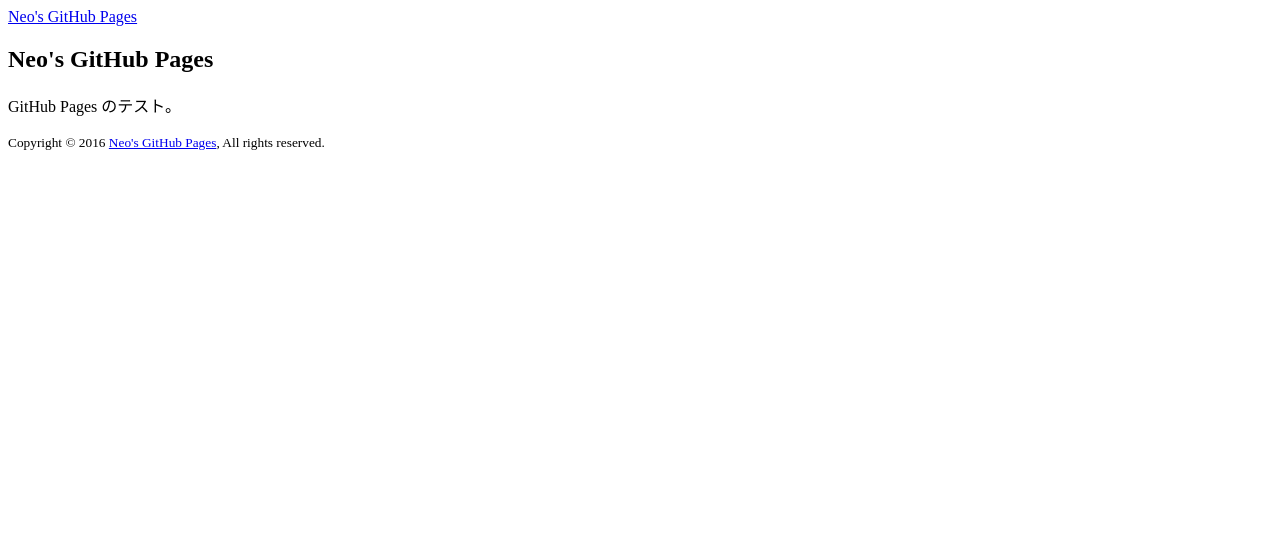
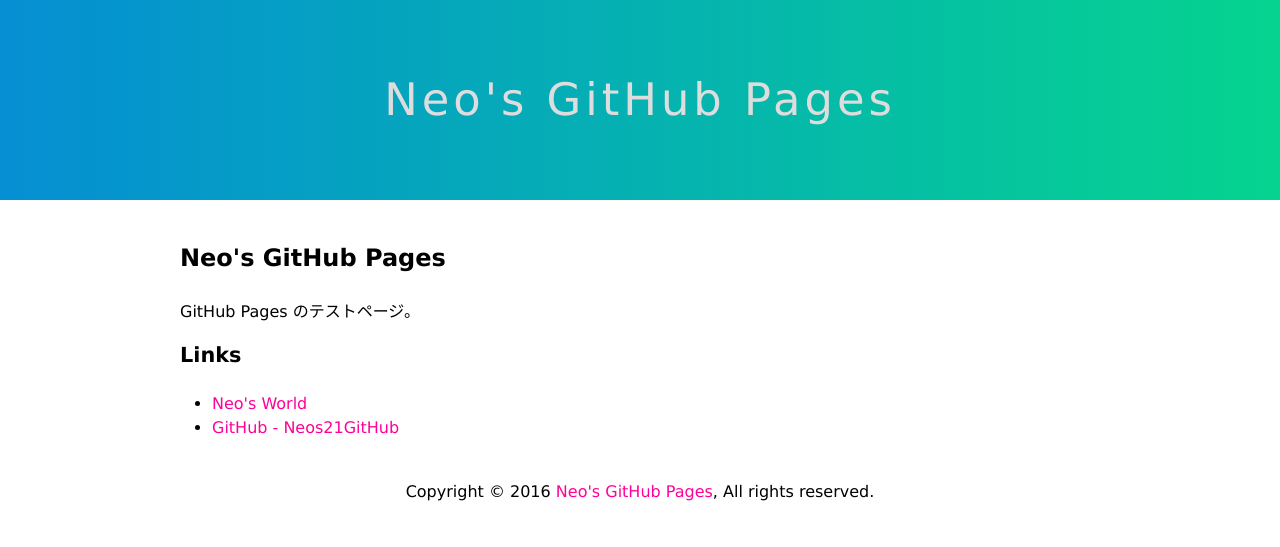
Before and after one commit to Neos21/neos21.github.io, a plain HTML site: page index.html in a window 1280 px wide. Drawn offline with Linux system fonts and the light colour scheme.

Commit message:
Add Stylesheets.

```diff
--- a/index.html
+++ b/index.html
@@ -7,6 +7,8 @@
     <meta name="robots" content="index, follow">
     <meta name="viewport" content="width=device-width, initial-scale=1">
     <meta http-equiv="X-UA-Compatible" content="IE=edge">
+    <link rel="stylesheet" href="reset.css">
+    <link rel="stylesheet" href="style.css">
     <title>Neo's GitHub Pages</title>
   </head>
   <body id="neos21-github-io">
@@ -16,7 +18,14 @@
     <main id="main">
       <section>
         <h1>Neo's GitHub Pages</h1>
-        <p>GitHub Pages のテスト。</p>
+        <p>GitHub Pages のテストページ。</p>
+        <section>
+          <h2>Links</h2>
+          <ul>
+            <li><a href="http://neo.s21.xrea.com/">Neo's World</a></li>
+            <li><a href="https://github.com/Neos21GitHub">GitHub - Neos21GitHub</a></li>
+          </ul>
+        </section>
       </section>
     </main>
     <footer id="footer">
--- /dev/null
+++ b/reset.css
@@ -0,0 +1,157 @@
+/**
+ * Neo's World : [Reset CSS]
+ * http://neo.s21.xrea.com/
+ * http://neos21github.github.io/
+ */
+
+
+/* ==================== Global ==================== */
+
+
+/* input など Form 部品は制御しない */
+html, body, div, span,
+header, footer, nav, main, section, article, aside, address,
+h1, h2, h3, h4, h5, h6, p, pre, img,
+ul, ol, li, dl, dt, dd, q, blockquote,
+table, caption, thead, tfoot, tbody, tr, th, td,
+em, strong, del, ins, dfn, abbr, code, mark,
+iframe, form, fieldset, legend, label,
+details, summary, figure, figcaption, object, embed, audio, video, canvas,
+small, s, i, b, cite, time, var, samp, kbd, sub, sup {
+    margin:0;
+    padding:0;
+    border:0;
+    font-size:100%;
+    font-style:normal;
+    background:transparent;
+    text-decoration:none;
+    vertical-align:baseline;
+}
+
+a {
+    margin:0;
+    padding:0;
+    font-size:100%;
+    background:transparent;
+    vertical-align:baseline;
+}
+
+/* HTML5 の新要素をブロック要素として定義 */
+header, footer, nav, main, section, article, aside,
+details, figcaption, figure {
+    display:block;
+}
+
+*, *::before, *::after {
+    -webkit-box-sizing:border-box;
+       -moz-box-sizing:border-box;
+        -ms-box-sizing:border-box;
+         -o-box-sizing:border-box;
+            box-sizing:border-box;
+}
+
+
+/* ==================== Page Style ==================== */
+
+
+/* 常に縦スクロールバー表示 */
+html {
+    width:100%;
+    height:100%;
+    overflow-y:scroll;
+}
+
+body {
+    width:100%;
+    height:100%;
+    line-height:1;
+    word-wrap:break-word;    /* 長い英単語も折り返す */
+    font-family:"Verdana", "游ゴシック", "YuGothic", "ヒラギノ角ゴ Pro", "Hiragino Kaku Gothic Pro", "メイリオ", "Meiryo", sans-serif;
+    font-weight:500;    /* Windows の 游ゴシック Light が細いため指定・ヒラギノ・メイリオの場合は normal と同様の表示 */
+}
+
+
+/* ==================== Reset ==================== */
+
+
+blockquote, q {
+    quotes:none;
+}
+
+blockquote::before, blockquote::after, q::before, q::after {
+    content:"";
+    content:none;
+}
+
+
+/* ==================== Default Styles ==================== */
+
+
+h1, h2, h3, h4, h5, h6, caption, th, dt, em, strong {
+    font-weight:bold;
+}
+
+del {
+    text-decoration:line-through;
+}
+
+ins {
+    text-decoration:underline;
+}
+
+mark {
+    background-color:#ffff00;
+}
+
+/* IE で下線が付かない対策・Firefox だと text-decoration で下線が付くのは Global にて text-decoration:none; 指定済 */
+dfn, abbr {
+    border-bottom:1px dotted;
+    cursor:help;
+}
+
+pre, code,
+var, samp, kbd {
+    font-family:monospace;
+}
+
+
+/* ==================== Table ==================== */
+
+
+table {
+    border-collapse:collapse;
+    border-spacing:0;
+}
+
+td, th {
+    border:1px solid #cccccc;
+    empty-cells:show;
+}
+
+caption, th {
+    text-align:center;
+}
+
+
+/* ==================== Etc ==================== */
+
+
+hr {
+    display:block;
+    height:1px;
+    border:0;
+    border-top:1px solid #cccccc;
+    margin:1em 0;
+    padding:0;
+}
+
+input, select {
+    vertical-align:middle;
+}
+
+/* 画像を縦に並べた時に余白が出ないようにする */
+img {
+    vertical-align:top;
+    font-size:0;
+    line-height:0;
+}
--- /dev/null
+++ b/style.css
@@ -0,0 +1,110 @@
+/**
+ * Neo's World : [GitHub Pages Style]
+ * http://neo.s21.xrea.com/
+ * http://neos21github.github.io/
+ */
+
+
+
+/* ============================== Global ============================== */
+
+
+body {
+    color:#000000;
+    background:#ffffff;
+    line-height:1.5;
+}
+
+a {
+    color:#ff0099;
+    text-decoration:none;
+}
+
+a:hover {
+    color:#0099ff;
+    text-decoration:underline overline;
+}
+
+dfn[title]:hover::after,
+abbr[title]:hover::after {
+    content:" (" attr(title) ") ";
+}
+
+
+/* ============================== Header ============================== */
+
+
+#logo a {
+    display:block;
+    width:100%;
+    min-width:960px;
+    height:200px;
+    line-height:200px;
+    font-size:280%;
+    letter-spacing:4px;
+    color:#ffffff;
+    text-align:center;
+    text-decoration:none;
+    background:linear-gradient(to right, hsla(200, 100%, 45%, 0.9), hsla(160, 100%, 45%, 0.9));
+    background-color:#ffffff;
+    transition:0.2s;
+}
+
+#logo a:hover {
+    color:#dddddd;
+    background-color:#333333;
+}
+
+
+/* ============================== Main ============================== */
+
+
+#main {
+    width:960px;
+    padding:40px 20px;
+    margin:0 auto;
+}
+
+section > * {
+    margin:1em 0;
+}
+
+section > *:first-child {
+    margin-top:0;
+}
+
+section > *:last-child {
+    margin-bottom:0;
+}
+
+h1 {
+    font-size:150%;
+}
+
+h2 {
+    font-size:130%;
+}
+
+h3 {
+    font-size:110%;
+}
+
+h4 {
+    font-size:105%;
+}
+
+section dd,
+section li {
+    margin-left:2em;
+}
+
+
+/* ============================== Fotter ============================== */
+
+
+#footer {
+    width:960px;
+    margin:0 auto;
+    text-align:center;
+    padding-bottom:40px;
+}
```
Also changed, not shown: 1 other file.
